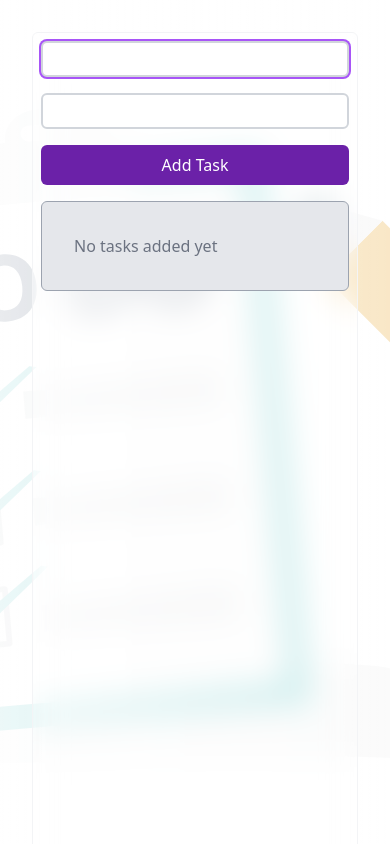
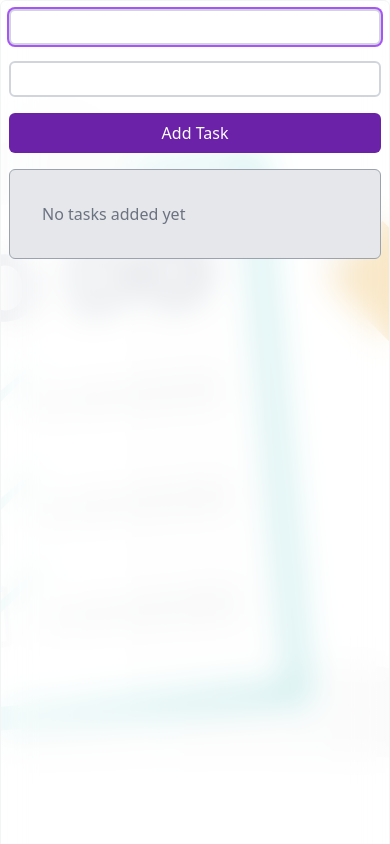
Before and after one commit to Codacad/todo-app, a React (Vite) app: page / in a window 390 px wide. Shown: the top 844 px of the page. Built offline with nearby package versions, Linux system fonts and the light colour scheme.

Commit message:
reduced app padding on medium and below screens

```diff
--- a/src/App.jsx
+++ b/src/App.jsx
@@ -5,7 +5,7 @@ import { Toaster } from "react-hot-toast";
 function App() {
   return (
     <>
-      <div className="app p-8 relative">
+      <div className="app md:p-8 relative">
         <TodoContextProvider>
           <Todos />
           <Toaster
```
